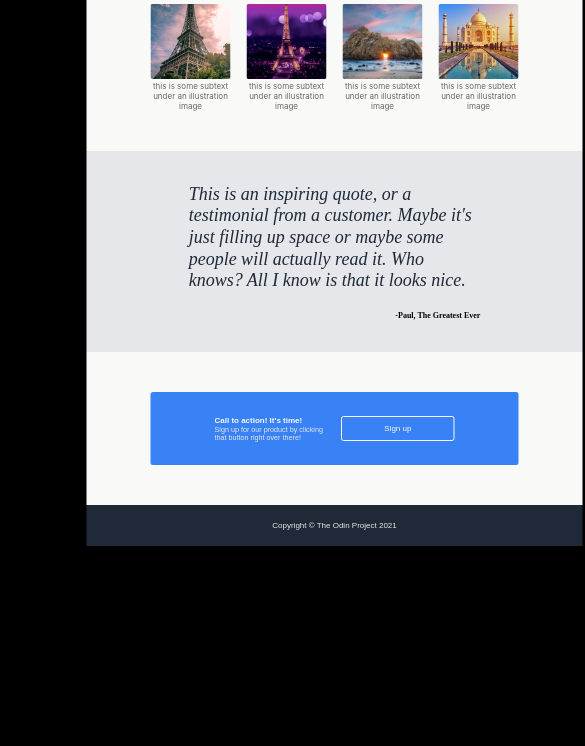
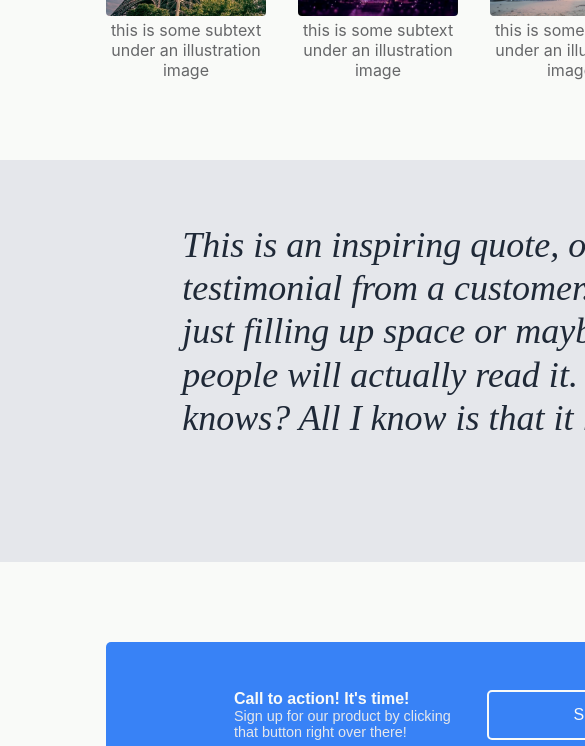
Before and after one commit to Paul2424/the-odin-assignment, a plain HTML site: page index.html in a window 390 px wide. Shown: the part 666-1412 px from the top of the page, 585 px wide, since content can reach past the window. Drawn offline with Linux system fonts and the light colour scheme; a web font is replaced by a local one.

Commit message:
Updated styling

```diff
--- a/stylesheet/styles.scss
+++ b/stylesheet/styles.scss
@@ -174,7 +174,7 @@ footer{
 @media only screen and (max-width:900px){
 html{box-sizing: border-box;
 display: flex;
-transform: scale(0.5) !important;
+//transform: scale(0.5) !important;
 }
 *,*::after,*::before{
     box-sizing: inherit;
```
Also changed, not shown: stylesheet/styles.css, 1 other file.
